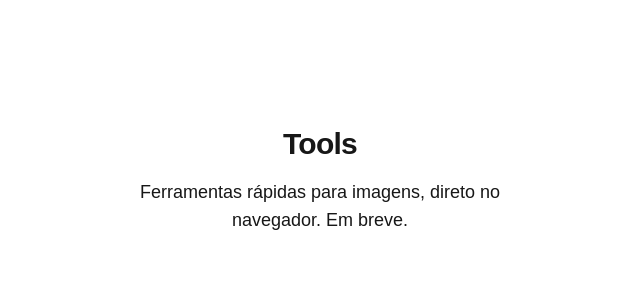
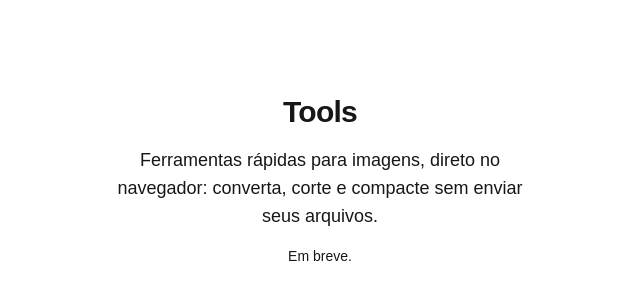
Before and after one commit to lemosdiego/toolsfacil, a Next.js app: page / in a window 1280 px wide. Shown: the part 220-520 px from the top of the page, without its empty margins (320-960 px from the left). Built offline with nearby package versions, Linux system fonts and the light colour scheme.

Commit message:
feat(config): centraliza nome e descrição do site em site-config
- Cria src/lib/site-config.ts com o nome provisório e a descrição
- Página inicial e metadados do layout leem dessa fonte única

Co-Authored-By: Claude Opus 5.5 <noreply@anthropic.com>

```diff
--- a/src/app/layout.tsx
+++ b/src/app/layout.tsx
@@ -1,5 +1,6 @@
 import type { Metadata } from "next";
 import { Geist, Geist_Mono } from "next/font/google";
+import { siteConfig } from "@/lib/site-config";
 import "./globals.css";
 
 const geistSans = Geist({
@@ -13,8 +14,8 @@ const geistMono = Geist_Mono({
 });
 
 export const metadata: Metadata = {
-  title: "Create Next App",
-  description: "Generated by create next app",
+  title: siteConfig.name,
+  description: siteConfig.description,
 };
 
 export default function RootLayout({ children }: LayoutProps<"/">) {
--- a/src/app/page.tsx
+++ b/src/app/page.tsx
@@ -1,10 +1,13 @@
+import { siteConfig } from "@/lib/site-config";
+
 export default function Home() {
   return (
     <main className="flex flex-1 flex-col items-center justify-center gap-4 px-4 py-16 text-center">
-      <h1 className="text-3xl font-semibold tracking-tight">Tools</h1>
-      <p className="max-w-md text-lg">
-        Ferramentas rápidas para imagens, direto no navegador. Em breve.
-      </p>
+      <h1 className="text-3xl font-semibold tracking-tight">
+        {siteConfig.name}
+      </h1>
+      <p className="max-w-md text-lg">{siteConfig.description}</p>
+      <p className="text-sm">Em breve.</p>
     </main>
   );
 }
--- /dev/null
+++ b/src/lib/site-config.ts
@@ -0,0 +1,9 @@
+/**
+ * Fonte única do nome e da descrição do site.
+ * O nome ainda é provisório: ao decidir, troque só aqui.
+ */
+export const siteConfig = {
+  name: "Tools",
+  description:
+    "Ferramentas rápidas para imagens, direto no navegador: converta, corte e compacte sem enviar seus arquivos.",
+} as const;
```
